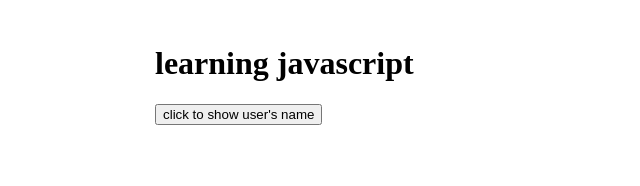
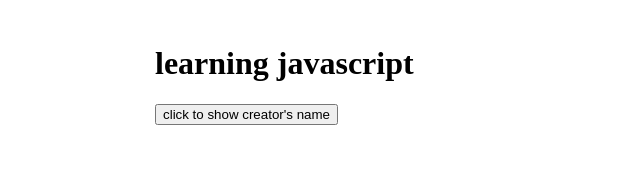
Before and after one commit to pratik-2707/javascript_Practice, a plain HTML site: page index.html in a window 1280 px wide. Shown: the top 186 px of the page, 169-809 px from the left. Drawn offline with Linux system fonts and the light colour scheme.

Commit message:
Update index.html

```diff
--- a/index.html
+++ b/index.html
@@ -14,7 +14,7 @@
     <div class="d">
         <h1>learning javascript</h1>
 
-        <button class="b1" onclick="document.getElementById('p1').innerHTML = 'pratik'">click to show user's name</button>
+        <button class="b1" onclick="document.getElementById('p1').innerHTML = 'pratik'">click to show creator's name</button>
         <p id="p1"></p>
     </div>
 
```
